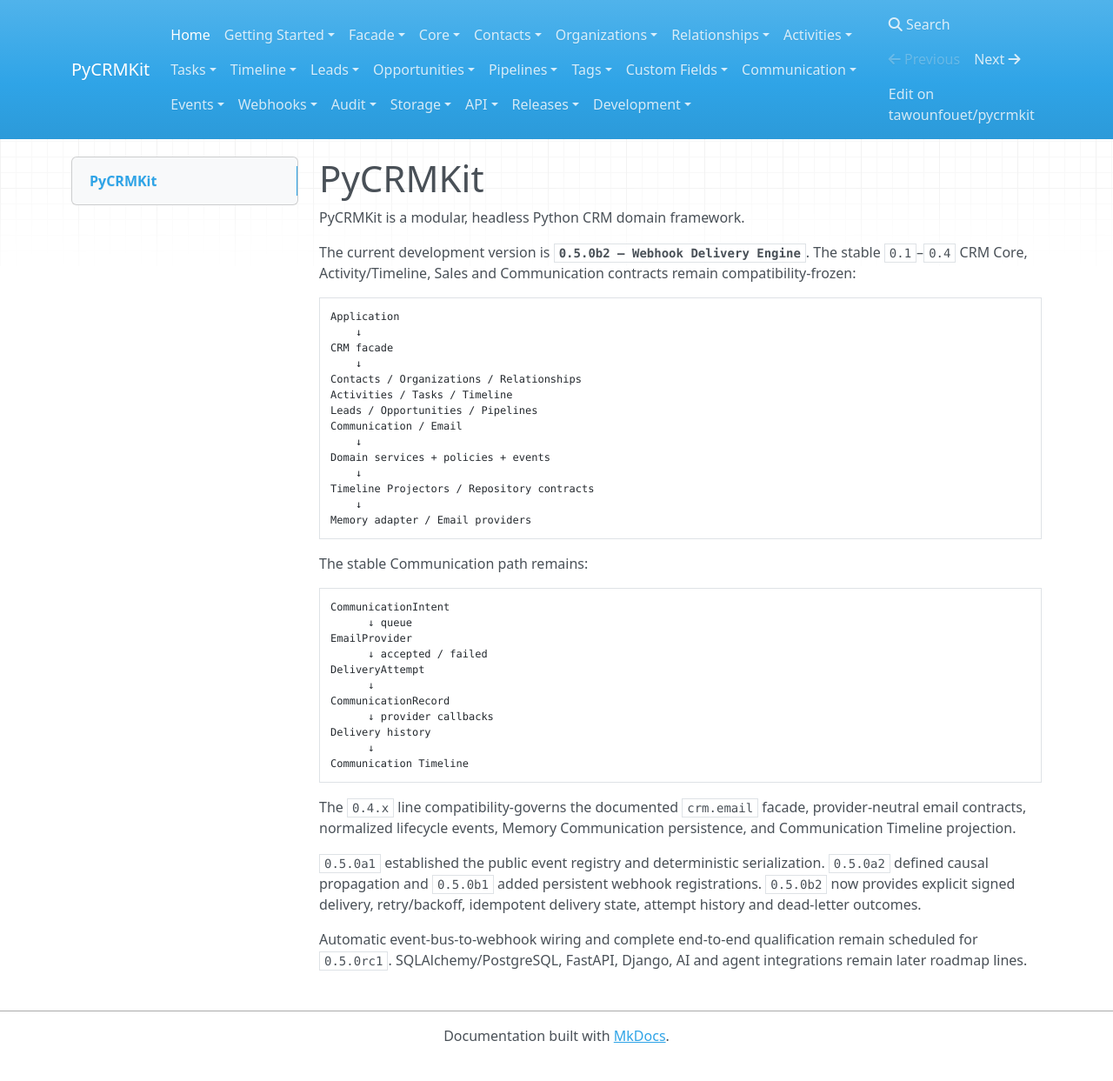
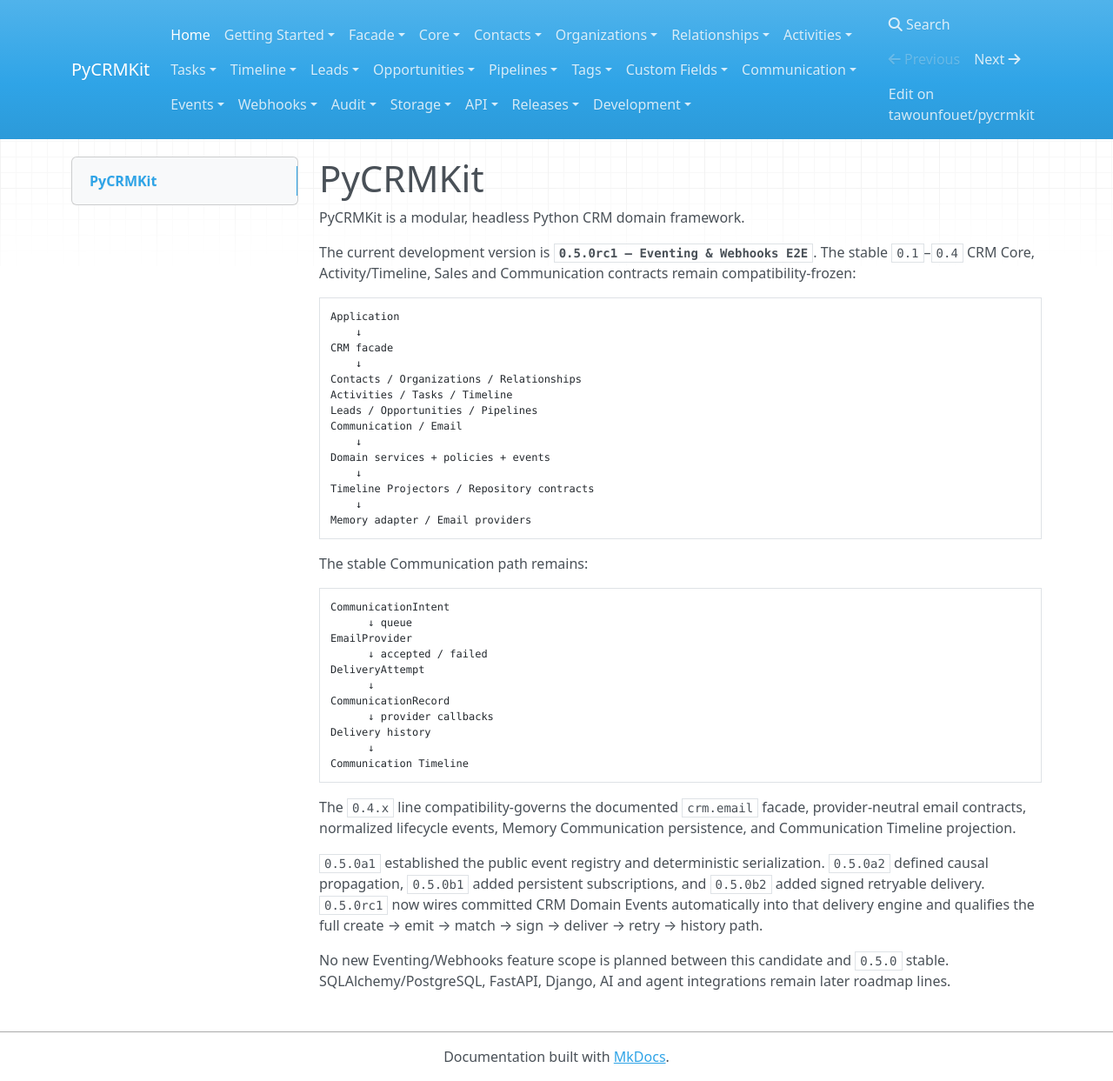
Before and after one commit to tawounfouet/pycrmkit, an MkDocs documentation site: the page built from docs/index.md, in a window 1280 px wide and 1243 px high. Shown: the whole window at 87% size. Built offline with MkDocs 1.6.1, drawn with Linux system fonts in a browser that asks for light colours; nearby versions of some CDN libraries.

Commit message:
docs(webhooks): document automatic release-candidate integration

```diff
--- a/docs/index.md
+++ b/docs/index.md
@@ -2,7 +2,7 @@
 
 PyCRMKit is a modular, headless Python CRM domain framework.
 
-The current development version is **`0.5.0b2 — Webhook Delivery Engine`**.
+The current development version is **`0.5.0rc1 — Eventing & Webhooks E2E`**.
 The stable `0.1`–`0.4` CRM Core, Activity/Timeline, Sales and Communication
 contracts remain compatibility-frozen:
 
@@ -44,11 +44,12 @@
 Communication persistence, and Communication Timeline projection.
 
 `0.5.0a1` established the public event registry and deterministic serialization.
-`0.5.0a2` defined causal propagation and `0.5.0b1` added persistent webhook
-registrations. `0.5.0b2` now provides explicit signed delivery, retry/backoff,
-idempotent delivery state, attempt history and dead-letter outcomes.
+`0.5.0a2` defined causal propagation, `0.5.0b1` added persistent subscriptions,
+and `0.5.0b2` added signed retryable delivery. `0.5.0rc1` now wires committed
+CRM Domain Events automatically into that delivery engine and qualifies the
+full create → emit → match → sign → deliver → retry → history path.
 
-Automatic event-bus-to-webhook wiring and complete end-to-end qualification
-remain scheduled for `0.5.0rc1`.
+No new Eventing/Webhooks feature scope is planned between this candidate and
+`0.5.0` stable.
 SQLAlchemy/PostgreSQL, FastAPI, Django, AI and agent integrations remain later
 roadmap lines.
```
